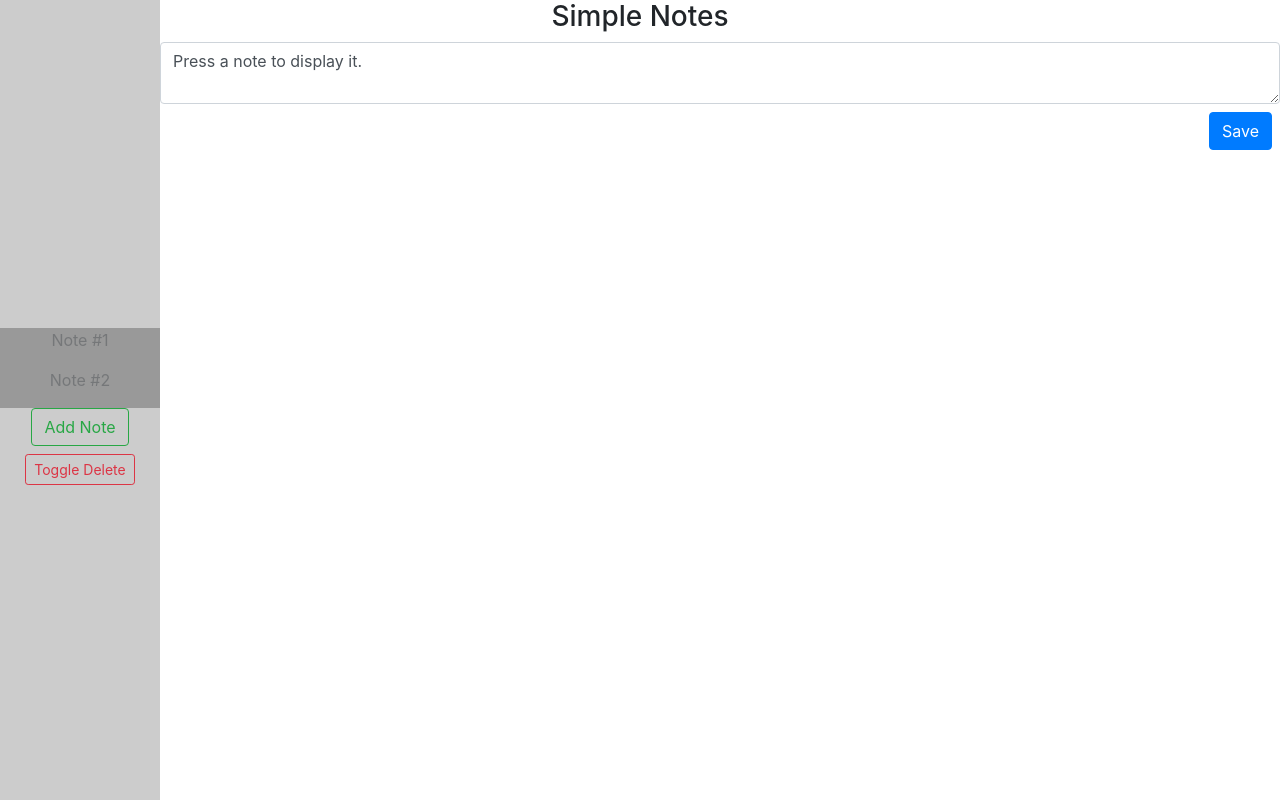
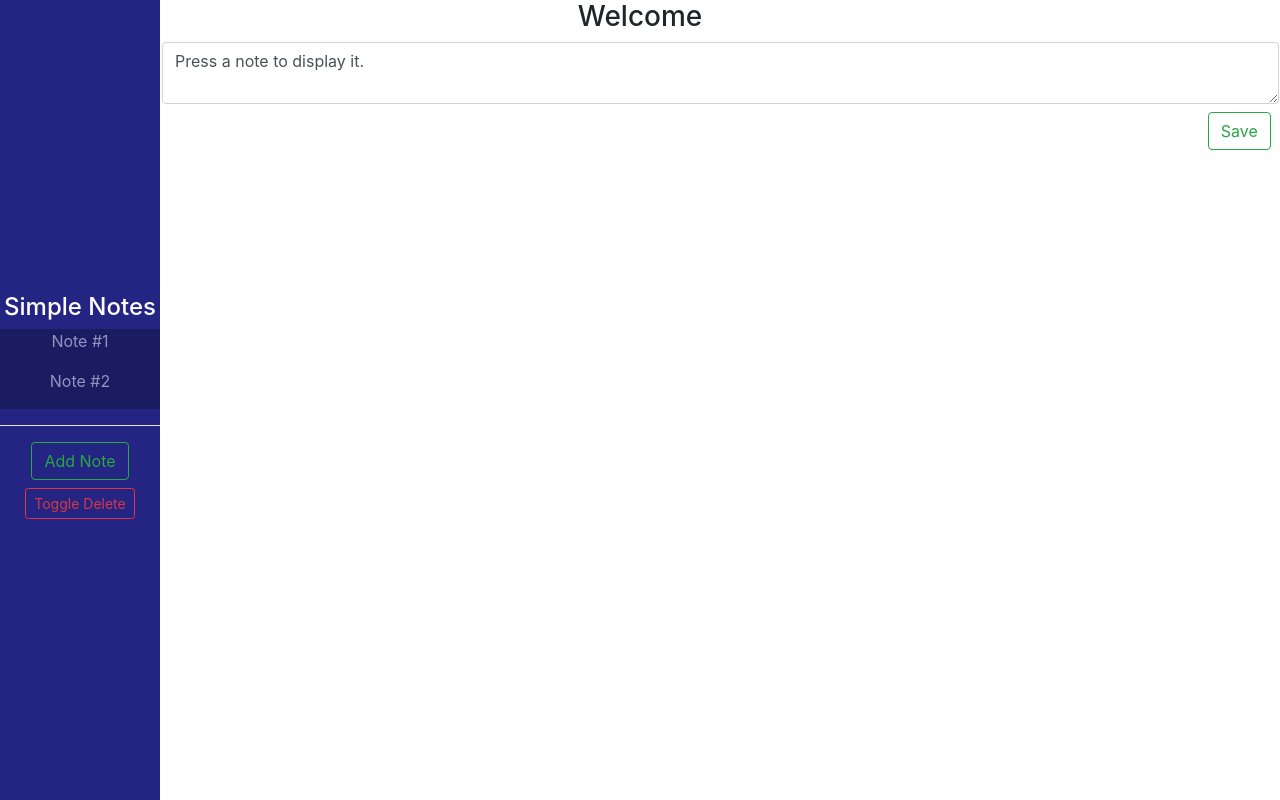
Before and after one commit to devinhadley/simple-notes, a React (Create React App) app: page / in a window 1280 px wide. Built offline with nearby package versions, Linux system fonts and the light colour scheme.

Commit message:
Improved UI.....

```diff
--- a/src/App.js
+++ b/src/App.js
@@ -31,7 +31,7 @@ const App = () => {
     console.log(notes);
 
     const [currentContent, setCurrentContent] = useState({
-        title: "Simple Notes",
+        title: "Welcome",
         content: "Press a note to display it.",
         id: -1,
     });
@@ -94,11 +94,10 @@ const App = () => {
 
         localStorage.setItem("id_safe_count", last_id);
 
-        setCurrentContent(notes[notes.length - 1]); // Instead get last element in array.
+        setCurrentContent(notes[notes.length - 1]);
     };
 
     const removeNote = (id) => {
-        // Still need to integrate into UI
         console.log("hello");
 
         let active_note_index;
@@ -123,11 +122,19 @@ const App = () => {
     return (
         <div>
             <div className="sidenav">
+                <center>
+                    <h4 style={{ color: "white" }}>Simple Notes</h4>
+                </center>
                 <Notes
                     removeNote={removeNote}
                     showDelete={showDelete}
                     toggleContent={openNote}
                     data={notes}
+                />
+                <hr
+                    style={{
+                        "background-color": "white",
+                    }}
                 />
                 <center>
                     <button
--- a/src/components/Note.js
+++ b/src/components/Note.js
@@ -23,7 +23,7 @@ const Note = ({ dataId, title, toggleContent, showDelete, removeNote }) => {
                 </button>
             )}
 
-            <p>{titleContent}</p>
+            <p style={{ color: "white" }}>{titleContent}</p>
         </div>
     );
 };
--- a/src/components/TextRegion.js
+++ b/src/components/TextRegion.js
@@ -38,7 +38,7 @@ const TextRegion = ({ activeNote, updateContent, saveNote, saveTitle }) => {
 
                 <button
                     style={{ float: "right" }}
-                    className="btn btn-primary mt-2 mr-2"
+                    className="btn btn-outline-success mt-2 mr-2"
                     onClick={(e) => saveNote(e, activeNote.id, formText)}
                 >
                     Save
--- a/src/index.css
+++ b/src/index.css
@@ -1,40 +1,22 @@
-
-
 .center {
-
     text-align: center;
-
-
-
 }
 
 .form-div {
-
-
     display: block;
     text-align: center;
-
-
 }
 
-
-
 .form {
-
-width: 100%;
+    width: 99.9%;
     height: 100%;
-padding-left: 160px;
-
+    padding-left: 162px;
 }
 
-
-
 .content {
-
     width: 100%;
     height: 100%;
     box-sizing: border-box;
-
 }
 
 .sidenav {
@@ -44,14 +26,13 @@ padding-left: 160px;
     z-index: 1; /* Stay on top */
     top: 0; /* Stay at the top */
     left: 0;
-  background-color: #CCCCCC ; /* Black */
+    background-color: #242582; /* Black */
     overflow-x: hidden; /* Disable horizontal scroll */
     padding-top: 20px;
     align-content: center;
 }
 
 .note {
-
     width: 160px;
     align-content: center;
     background-color: rgba(0, 0, 0, 0.5);
@@ -60,6 +41,4 @@ text-align: center;
     word-wrap: break-word;
     pointer-events: auto;
     cursor: pointer;
-
-
 }
```
Lines whose indentation alone changed are shown as unchanged.
